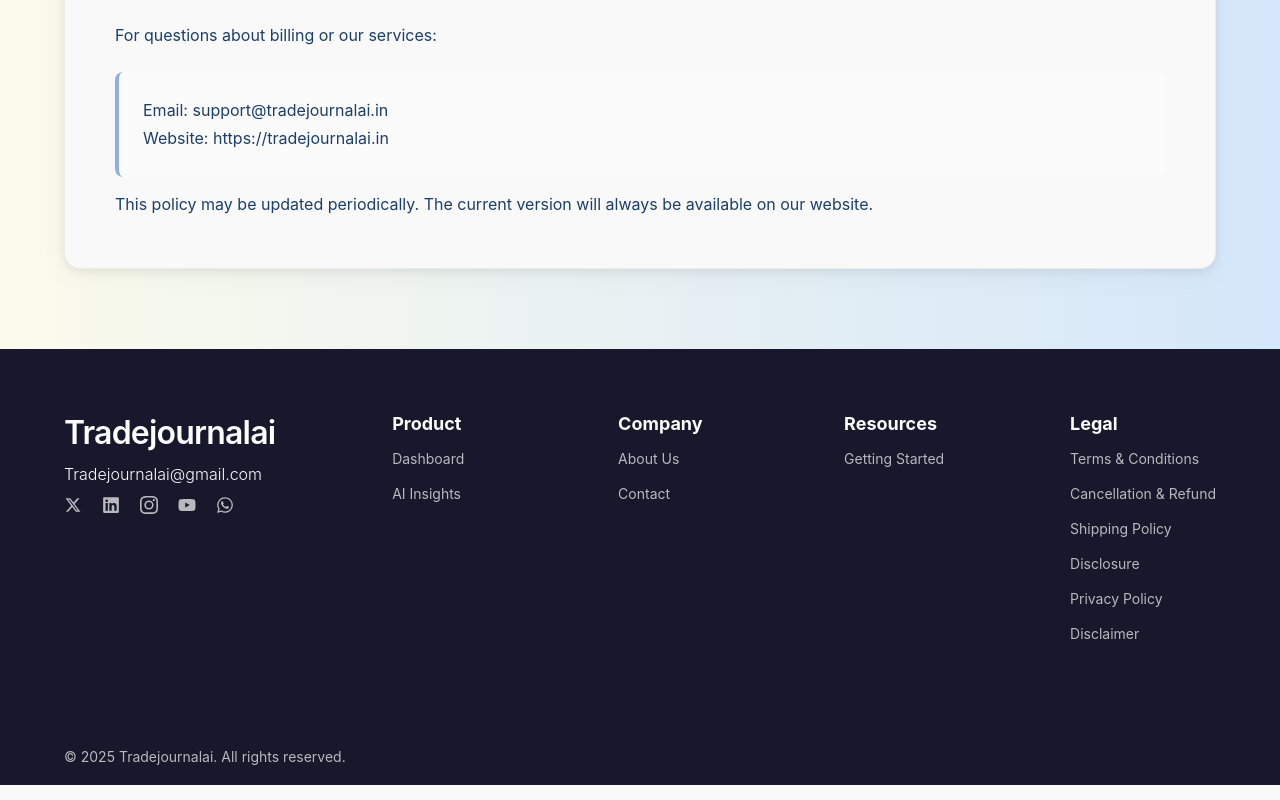
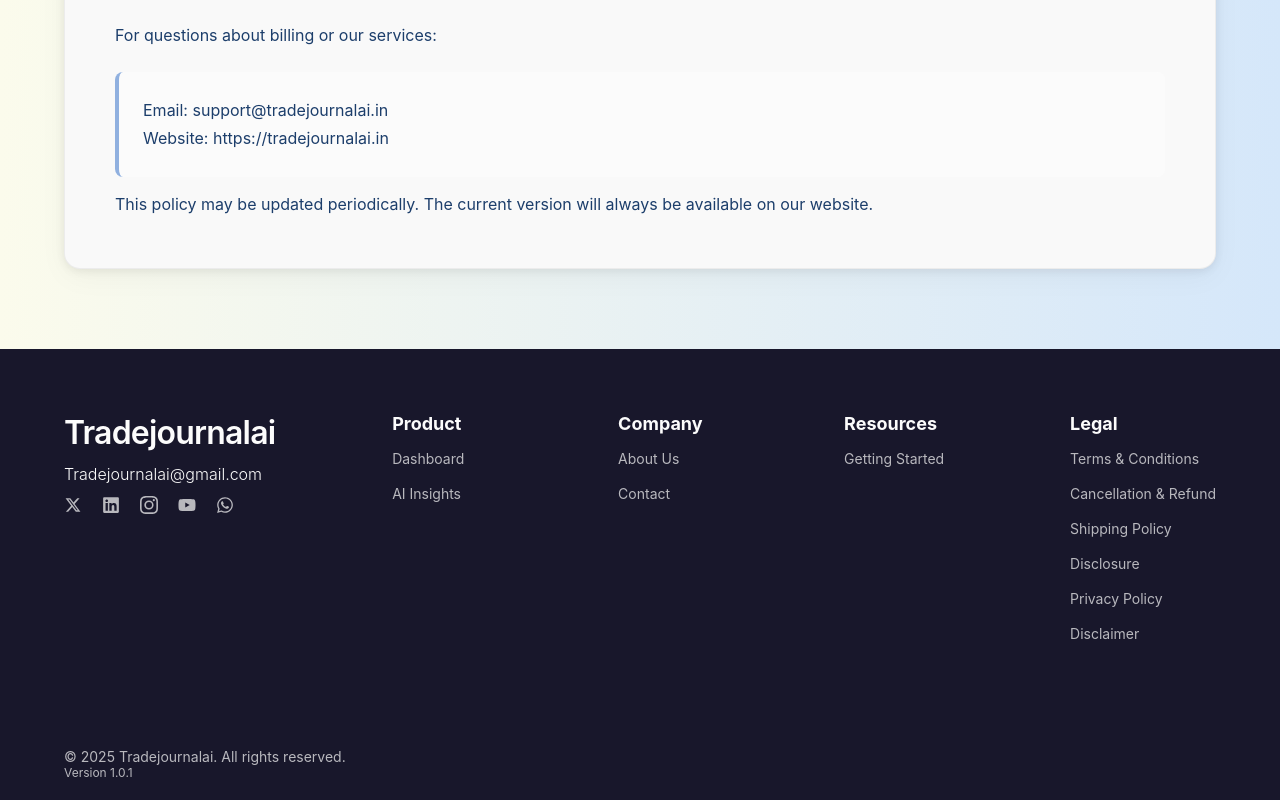
Before and after one commit to ayushcodes0/Tj-Frontend, a React (Vite) app: page /cancellation-and-refund in a window 1280 px wide. Shown: the part 1587-2387 px from the top of the page. Built offline with nearby package versions, Linux system fonts and the light colour scheme; no server answers.

Commit message:
footer updated

```diff
--- a/src/components/Footer/Footer.module.css
+++ b/src/components/Footer/Footer.module.css
@@ -132,3 +132,8 @@
     font-weight: 300;
     font-size: 16px;
 }
+
+
+.version{
+    font-size: 12px;
+}
--- a/src/components/Footer/Footer.tsx
+++ b/src/components/Footer/Footer.tsx
@@ -48,6 +48,7 @@ const Footer = () => {
       </div>
       <div className={Styles.footerBottom}>
         <p className={Styles.footerBottomText}>© {new Date().getFullYear()} Tradejournalai. All rights reserved.</p>
+        <p className={`${Styles.footerBottomText} ${Styles.version}`}>Version 1.0.1</p>
       </div>
     </div>
   )
```
